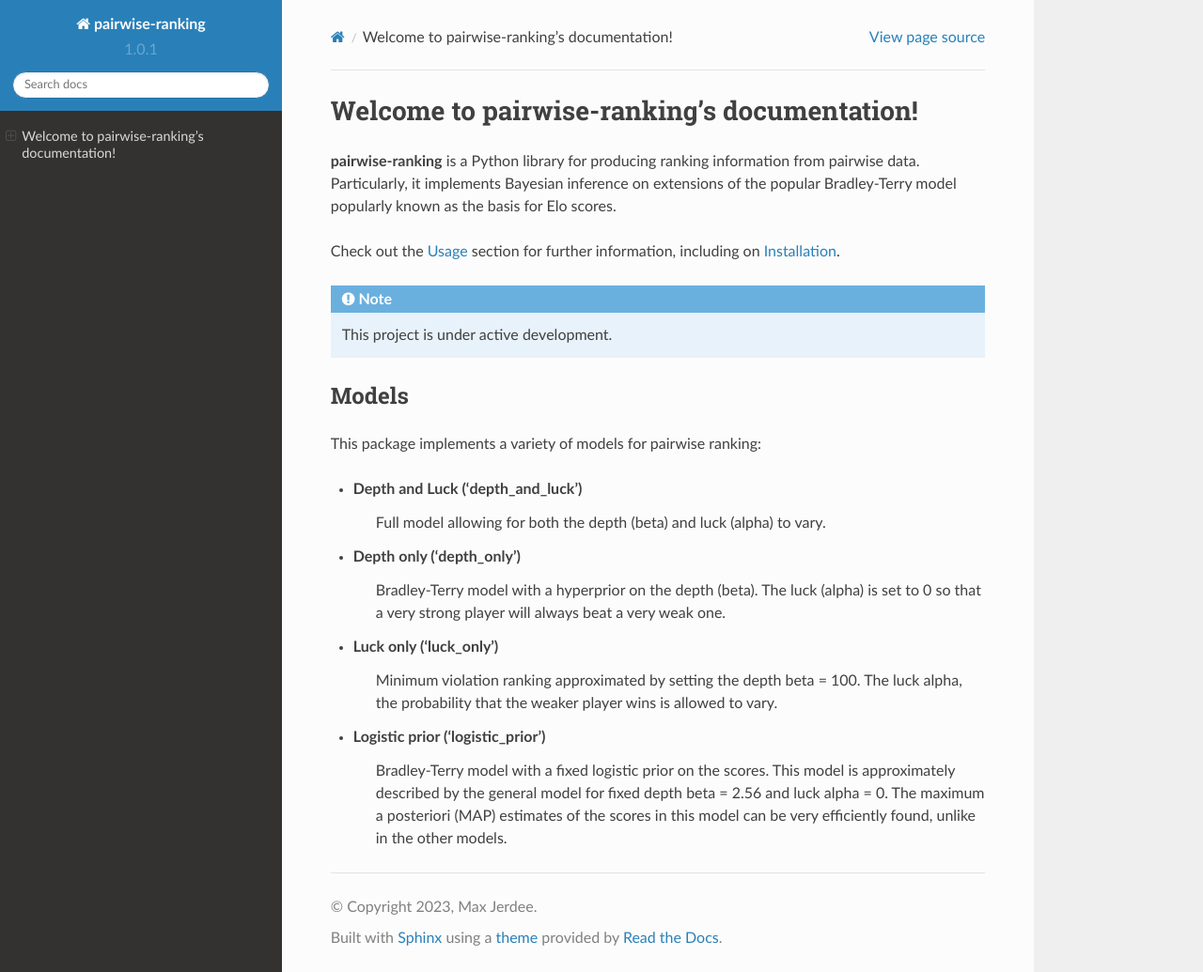
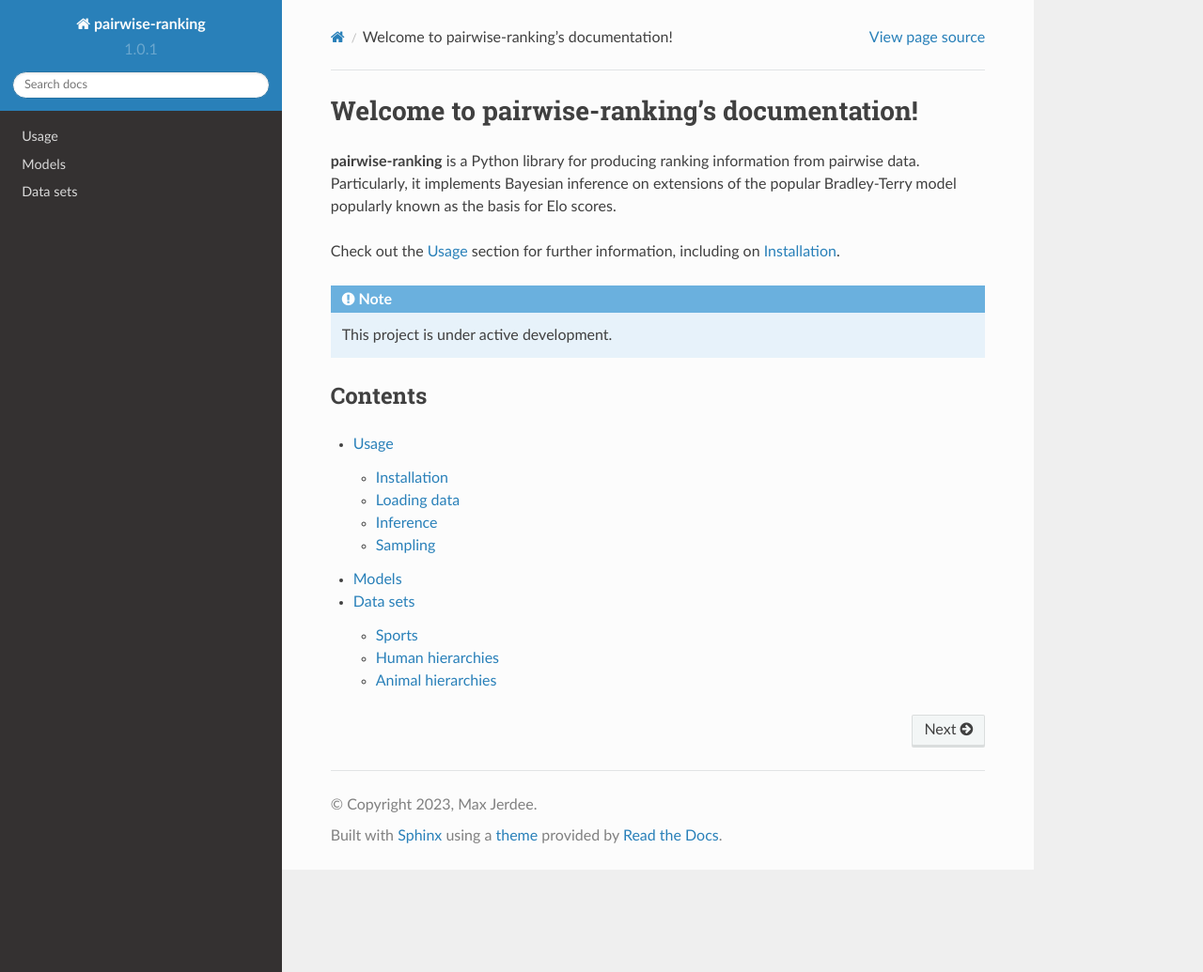
Before and after one commit to maxjerdee/pairwise-ranking, a Sphinx documentation site: the page built from docs/source/index.rst, in a window 1280 px wide and 1035 px high. Shown: the whole window at 94% size. Built offline with Sphinx 7.4.7 and the Read the Docs theme 2.0.0, drawn with Linux system fonts in a browser that asks for light colours.

Commit message:
Restructuring docs

```diff
--- a/docs/source/index.rst
+++ b/docs/source/index.rst
@@ -12,25 +12,11 @@
 
    This project is under active development.
 
-.. _models:
+Contents
+--------
 
-Models
-----------------
+.. toctree::
 
-This package implements a variety of models for pairwise ranking:
-
-- **Depth and Luck** ('depth_and_luck')
-   Full model allowing for both the depth (beta) and luck (alpha) to vary.
-
-- **Depth only** ('depth_only')
-   Bradley-Terry model with a hyperprior on the depth (beta).
-   The luck (alpha) is set to 0 so that a very strong player will always beat a very weak one.
-
-- **Luck only** ('luck_only')
-   Minimum violation ranking approximated by setting the depth beta = 100. The luck alpha, the probability
-   that the weaker player wins is allowed to vary.
-
-- **Logistic prior** ('logistic_prior')
-   Bradley-Terry model with a fixed logistic prior on the scores. This model is approximately described
-   by the general model for fixed depth beta = 2.56 and luck alpha = 0. The maximum a posteriori (MAP)
-   estimates of the scores in this model can be very efficiently found, unlike in the other models.
+   usage
+   models
+   data
```
Also changed, not shown: docs/source/models.rst (added, +27 -0 lines).
